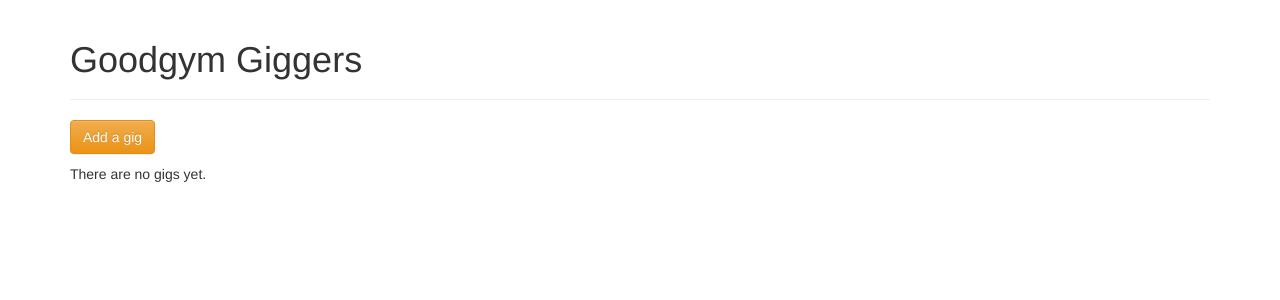
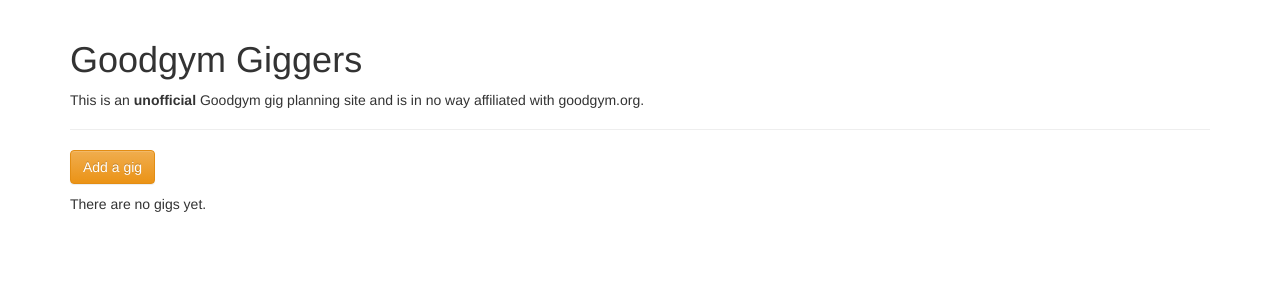
Before and after one commit to richardgiddings/gig_planner, a Django app: page /gigs/ in a window 1280 px wide. Shown: the top 300 px of the page. Run offline with Django 3.2, Linux system fonts and the light colour scheme; data that the repository does not hold is empty; parts of the project's set-up code (start-up, migrations or seed data) failed here and were passed over; some libraries are stand-ins or nearby versions.

Commit message:
Added disclaimer to page.

```diff
--- a/gigs/templates/gigs/index.html
+++ b/gigs/templates/gigs/index.html
@@ -3,6 +3,7 @@
 {% block header %}
 <div class="page-header">
     <h1>Goodgym Giggers</h1>
+    <p>This is an <strong>unofficial</strong> Goodgym gig planning site and is in no way affiliated with goodgym.org.</p>
 </div>
 {% endblock %}
 
```
